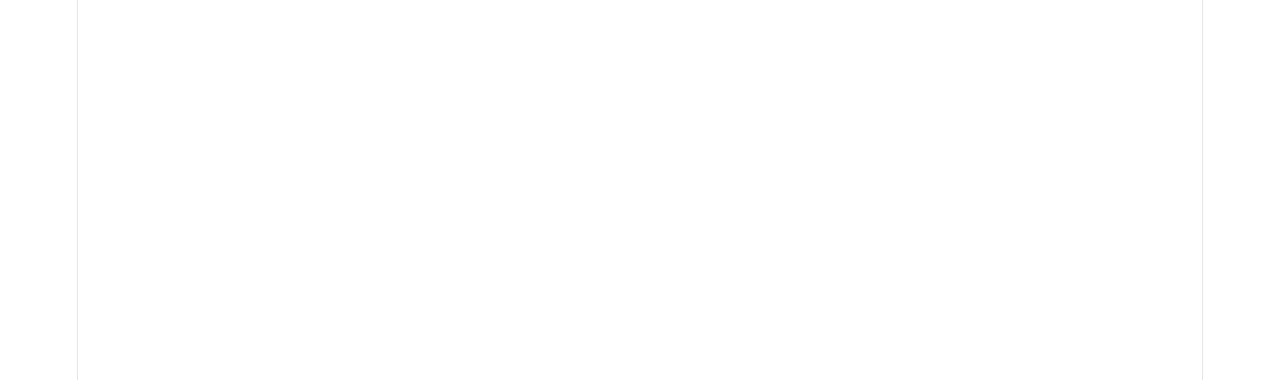
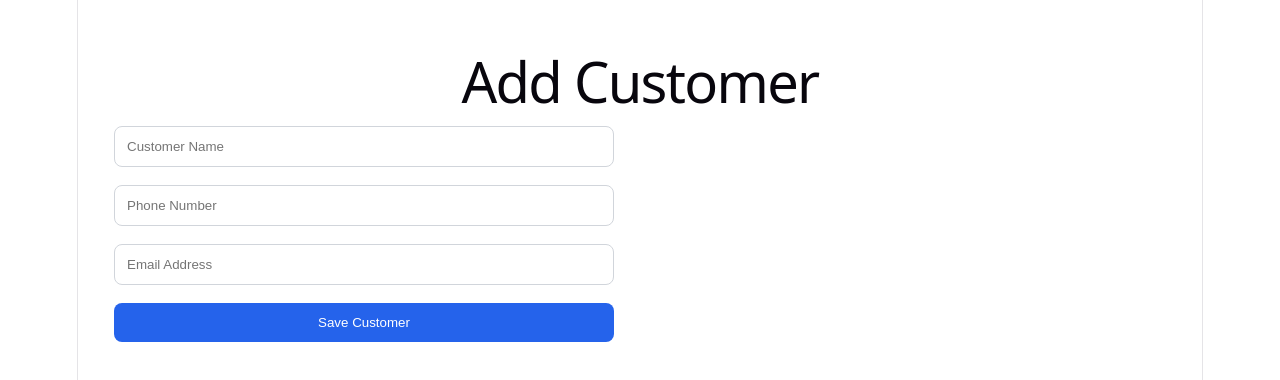
Before and after one commit to silvawebcomp/fixhub-client, a React (Vite) app: page /customers/new in a window 1280 px wide. Before the commit this address had no page. Shown: the top 380 px of the page. Built offline with nearby package versions, Linux system fonts and the light colour scheme; sample sign-in values are in the browser's storage.

Commit message:
Complete customer management integration

```diff
--- a/src/context/AuthContext.tsx
+++ b/src/context/AuthContext.tsx
@@ -1,23 +1,14 @@
 import {
-
     createContext,
-
-    useEffect,
-
     useState,
-
 } from "react";
 
 import type {
-
     ReactNode,
-
 } from "react";
 
 import type {
-
     User,
-
 } from "../types/user";
 
 type AuthContextType = {
@@ -33,9 +24,7 @@ type AuthContextType = {
 };
 
 export const AuthContext = createContext<AuthContextType>(
-
     {} as AuthContextType
-
 );
 
 type AuthProviderProps = {
@@ -50,36 +39,23 @@ export function AuthProvider({
 
 }: AuthProviderProps) {
 
-    const [user, setUser] = useState<User | null>(null);
-
-    useEffect(() => {
+    const [user, setUser] = useState<User | null>(() => {
 
         const storedUser = localStorage.getItem(
-
             "fixhub-user"
-
         );
 
-        if (storedUser) {
+        return storedUser
+            ? JSON.parse(storedUser)
+            : null;
 
-            queueMicrotask(() => {
-
-                setUser(JSON.parse(storedUser));
-
-            });
-
-        }
-
-    }, []);
+    });
 
     function login(user: User) {
 
         localStorage.setItem(
-
             "fixhub-user",
-
             JSON.stringify(user)
-
         );
 
         setUser(user);
@@ -89,9 +65,11 @@ export function AuthProvider({
     function logout() {
 
         localStorage.removeItem(
+            "fixhub-user"
+        );
 
-            "fixhub-user"
-
+        localStorage.removeItem(
+            "fixhub-token"
         );
 
         setUser(null);
--- a/src/pages/customers/AddCustomer.css
+++ b/src/pages/customers/AddCustomer.css
@@ -1,64 +1,43 @@
-.customers-page {
-    padding: 40px;
+.add-customer-page {
+
+    padding: 2rem;
+
 }
 
-.customers-header {
+.customer-form {
 
     display: flex;
 
-    justify-content: space-between;
+    flex-direction: column;
 
-    align-items: center;
+    gap: 1rem;
 
-    margin-bottom: 30px;
+    max-width: 500px;
+
 }
 
-.add-customer-btn {
+.customer-form input {
 
-    background: #3366e8;
+    padding: 12px;
+
+    border: 1px solid #d1d5db;
+
+    border-radius: 8px;
+
+}
+
+.customer-form button {
+
+    padding: 12px;
+
+    border: none;
+
+    border-radius: 8px;
+
+    background: #2563eb;
 
     color: white;
 
-    border: none;
+    cursor: pointer;
 
-    padding: 12px 20px;
-
-    border-radius: 8px;
-
-    cursor: pointer;
 }
-
-.customers-search {
-
-    margin-bottom: 30px;
-}
-
-.customers-search input {
-
-    width: 100%;
-
-    max-width: 400px;
-
-    padding: 12px;
-
-    border: 1px solid #ddd;
-
-    border-radius: 8px;
-}
-
-.customers-table table {
-
-    width: 100%;
-
-    border-collapse: collapse;
-}
-
-.customers-table th,
-.customers-table td {
-
-    padding: 15px;
-
-    border-bottom: 1px solid #eee;
-
-    text-align: left;
-}
--- a/src/pages/customers/AddCustomer.tsx
+++ b/src/pages/customers/AddCustomer.tsx
@@ -1,80 +1,131 @@
-import "./Customers.css";
+import "./AddCustomer.css";
 
-function Customers() {
-  return (
-    <main className="customers-page">
+import { useState } from "react";
+import { useNavigate } from "react-router-dom";
 
-      <header className="customers-header">
-        <h1>Customers</h1>
+function AddCustomer() {
 
-        <button className="add-customer-btn">
-          + Add Customer
-        </button>
-      </header>
+    const navigate = useNavigate();
 
-      <section className="customers-search">
+    const [name, setName] = useState("");
 
-        <input
-          type="text"
-          placeholder="Search customers..."
-        />
+    const [phone, setPhone] = useState("");
 
-      </section>
+    const [email, setEmail] = useState("");
 
-      <section className="customers-table">
+    const [loading, setLoading] = useState(false);
 
-        <table>
+    async function handleSubmit(
+        event: React.FormEvent<HTMLFormElement>
+    ) {
 
-          <thead>
+        event.preventDefault();
 
-            <tr>
+        setLoading(true);
 
-              <th>Name</th>
+        try {
 
-              <th>Phone</th>
+            const response = await fetch(
+                "http://localhost:5000/api/customers",
+                {
+                    method: "POST",
+                    headers: {
+                        "Content-Type": "application/json",
+                    },
+                    body: JSON.stringify({
+                        name,
+                        phone,
+                        email,
+                        userId: 1,
+                    }),
+                }
+            );
 
-              <th>Device</th>
+            if (!response.ok) {
 
-              <th>Status</th>
+                throw new Error(
+                    "Failed to create customer"
+                );
 
-            </tr>
+            }
 
-          </thead>
+            alert("Customer created successfully");
 
-          <tbody>
+            navigate("/customers");
 
-            <tr>
+        } catch (error) {
 
-              <td>John Doe</td>
+            console.error(error);
 
-              <td>08012345678</td>
+            alert("Unable to create customer");
 
-              <td>iPhone 13</td>
+        } finally {
 
-              <td>In Progress</td>
+            setLoading(false);
 
-            </tr>
+        }
 
-            <tr>
+    }
 
-              <td>Sarah James</td>
+    return (
 
-              <td>08198765432</td>
+        <main className="add-customer-page">
 
-              <td>Samsung A55</td>
+            <h1>Add Customer</h1>
 
-              <td>Completed</td>
+            <form
+                className="customer-form"
+                onSubmit={handleSubmit}
+            >
 
-            </tr>
+                <input
+                    type="text"
+                    placeholder="Customer Name"
+                    value={name}
+                    onChange={(event) =>
+                        setName(event.target.value)
+                    }
+                    required
+                />
 
-          </tbody>
+                <input
+                    type="text"
+                    placeholder="Phone Number"
+                    value={phone}
+                    onChange={(event) =>
+                        setPhone(event.target.value)
+                    }
+                    required
+                />
 
-        </table>
+                <input
+                    type="email"
+                    placeholder="Email Address"
+                    value={email}
+                    onChange={(event) =>
+                        setEmail(event.target.value)
+                    }
+                />
 
-      </section>
+                <button
+                    type="submit"
+                    disabled={loading}
+                >
 
-    </main>
-  );
+                    {
+                        loading
+                            ? "Saving..."
+                            : "Save Customer"
+                    }
+
+                </button>
+
+            </form>
+
+        </main>
+
+    );
+
 }
 
-export default Customers;
+export default AddCustomer;
--- a/src/pages/customers/Customers.tsx
+++ b/src/pages/customers/Customers.tsx
@@ -1,6 +1,7 @@
 import "./Customers.css";
 
 import { useEffect, useState } from "react";
+import { Link } from "react-router-dom";
 
 import { getCustomers } from "../../services/customerService";
 
@@ -28,7 +29,7 @@ function Customers() {
 
         (customer) =>
 
-            `${customer.name} ${customer.phone} ${customer.device}`
+            `${customer.name} ${customer.phone} ${customer.email ?? ""}`
 
     );
 
@@ -72,11 +73,12 @@ function Customers() {
 
                 <h1>Customers</h1>
 
-                <button className="add-customer-btn">
-
+                <Link
+                    to="/customers/new"
+                    className="add-customer-btn"
+                >
                     + Add Customer
-
-                </button>
+                </Link>
 
             </header>
 
@@ -112,7 +114,7 @@ function Customers() {
 
                             <th>Phone</th>
 
-                            <th>Device</th>
+                            <th>Email</th>
 
                         </tr>
 
@@ -128,7 +130,7 @@ function Customers() {
 
                                 <td>{customer.phone}</td>
 
-                                <td>{customer.device}</td>
+                                <td>{customer.email}</td>
 
                             </tr>
 
--- a/src/router/AppRouter.tsx
+++ b/src/router/AppRouter.tsx
@@ -19,9 +19,13 @@ import Login from "../pages/auth/Login";
 import Register from "../pages/auth/Register";
 
 import Dashboard from "../pages/dashboard/Dashboard";
+
 import Repairs from "../pages/repairs/Repairs";
 import NewRepair from "../pages/repairs/NewRepair";
+
 import Customers from "../pages/customers/Customers";
+import AddCustomer from "../pages/customers/AddCustomer";
+
 import Inventory from "../pages/inventory/Inventory";
 
 import ProtectedRoute from "../components/auth/ProtectedRoute";
@@ -59,107 +63,72 @@ function AppRouter() {
             <Routes>
 
                 <Route
-
                     path="/"
-
                     element={<LandingPage />}
-
                 />
 
                 <Route
-
                     path="/login"
-
                     element={<Login />}
-
                 />
 
                 <Route
-
                     path="/register"
-
                     element={<Register />}
-
                 />
 
                 <Route
-
                     path="/dashboard"
-
                     element={
-
                         <ProtectedRoute>
-
                             <Dashboard />
-
                         </ProtectedRoute>
-
                     }
-
                 />
 
                 <Route
-
                     path="/repairs"
-
                     element={
-
                         <ProtectedRoute>
-
                             <Repairs />
-
                         </ProtectedRoute>
-
                     }
-
                 />
 
                 <Route
-
                     path="/repairs/new"
-
                     element={
-
                         <ProtectedRoute>
-
                             <NewRepair />
-
                         </ProtectedRoute>
-
                     }
-
                 />
 
                 <Route
-
                     path="/customers"
-
                     element={
-
                         <ProtectedRoute>
-
                             <Customers />
-
                         </ProtectedRoute>
-
                     }
-
                 />
 
                 <Route
+                    path="/customers/new"
+                    element={
+                        <ProtectedRoute>
+                            <AddCustomer />
+                        </ProtectedRoute>
+                    }
+                />
 
+                <Route
                     path="/inventory"
-
                     element={
-
                         <ProtectedRoute>
-
                             <Inventory />
-
                         </ProtectedRoute>
-
                     }
-
                 />
 
             </Routes>
--- a/src/types/customer.ts
+++ b/src/types/customer.ts
@@ -6,6 +6,10 @@ export interface Customer {
 
     phone: string;
 
-    device: string;
+    email: string | null;
+
+    createdAt: string;
+
+    userId: number;
 
 }
```
